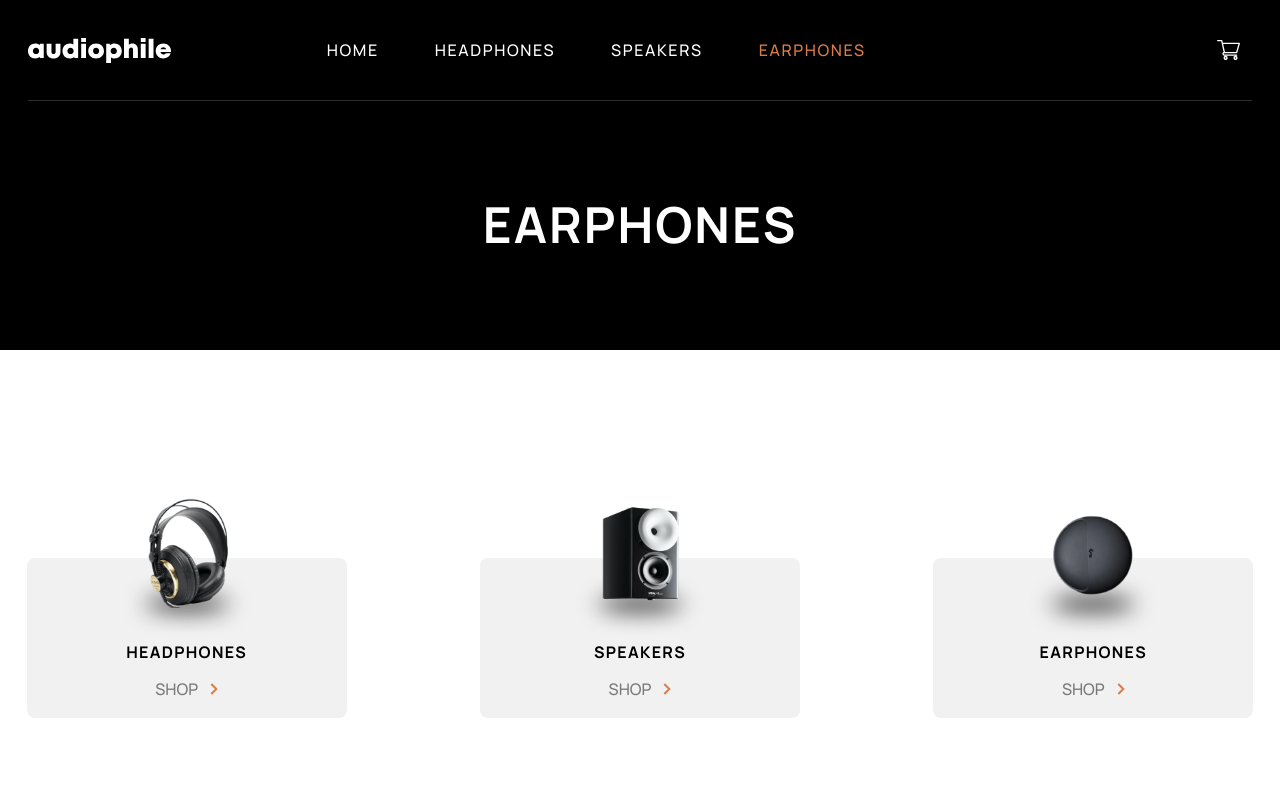
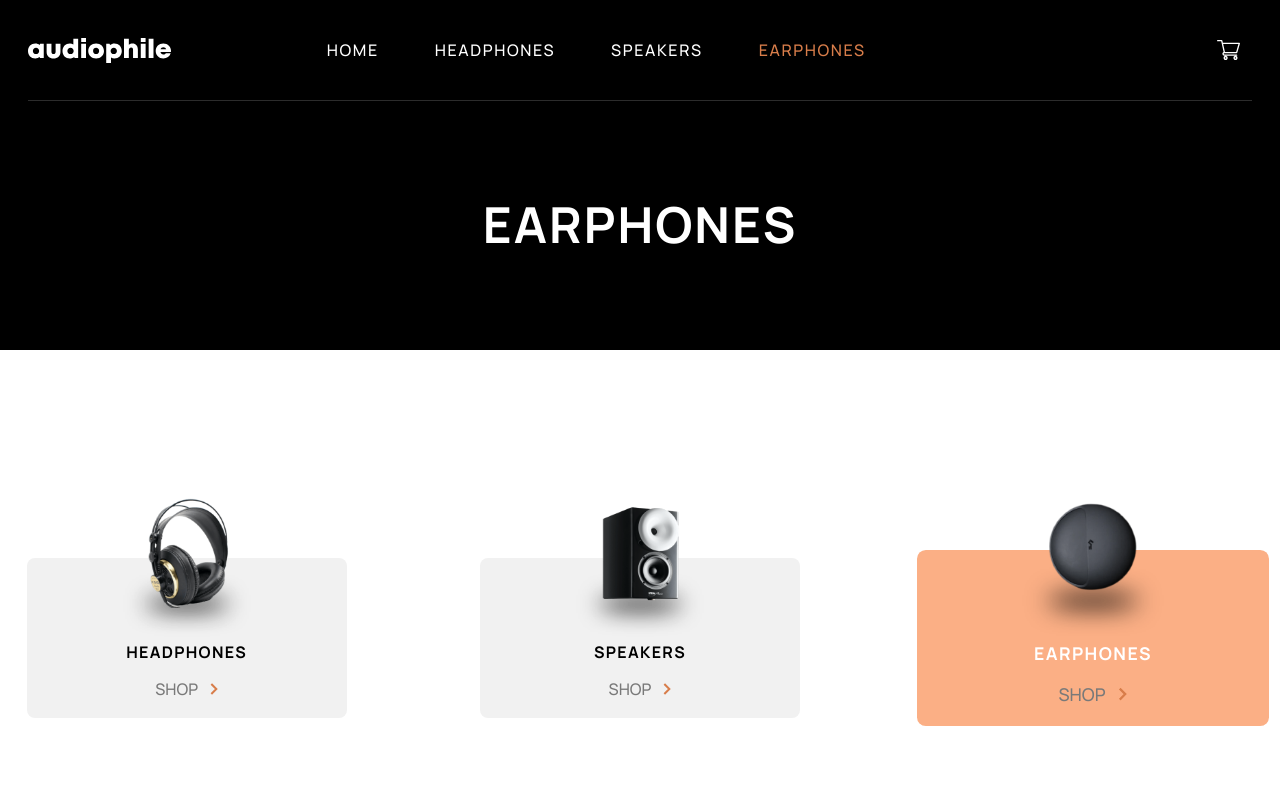
Before and after one commit to F4eNn/Audiophile, a Next.js app: page /category/earphones in a window 1280 px wide. Shown: the top 800 px of the page. Built offline with nearby package versions, Linux system fonts and the light colour scheme.

Commit message:
feat(navigation): create const navigation and track wchich path is active

```diff
--- a/src/components/Home/nav/Desktop.tsx
+++ b/src/components/Home/nav/Desktop.tsx
@@ -32,7 +32,7 @@ export const Desktop = ({ isScroll }: DesktopProps) => {
 					<Logo />
 				</span>
 				<ul className='-ml-[5%] flex items-center gap-7 text-sm font-[500] uppercase tracking-widest lg:-ml-[15%] lg:gap-10 lg:text-base'>
-					{desktopNav.map(([url, title]) => (
+					{desktopNav.map(([url, title,]) => (
 						<li
 							className={`desktopLink transition-colors duration-300 hover:text-primary ${
 								pathname === url ? 'text-primary' : ''
--- a/src/components/Home/nav/Nav.tsx
+++ b/src/components/Home/nav/Nav.tsx
@@ -1,5 +1,6 @@
 'use client'
 import React, { useEffect, useState } from 'react'
+import { usePathname } from 'next/navigation'
 
 import { MobileMenu } from './Mobile'
 import { Desktop } from './Desktop'
@@ -7,6 +8,8 @@ import { Desktop } from './Desktop'
 export const Nav = () => {
 	const [isOpen, setIsOpen] = useState(false)
 	const [isScroll, setIsScroll] = useState(false)
+	const pathname = usePathname()
+
 	const handleScroll = () => {
 		if (scrollY >= 101) {
 			setIsScroll(true)
@@ -18,6 +21,11 @@ export const Nav = () => {
 	useEffect(() => {
 		window.addEventListener('scroll', handleScroll)
 	}, [])
+
+
+	useEffect(() => {
+		setIsOpen(false)
+	}, [pathname])
 
 	return (
 		<nav
--- a/src/components/ui/CategoryItem.tsx
+++ b/src/components/ui/CategoryItem.tsx
@@ -1,15 +1,20 @@
-import Image from 'next/image'
-import Link from 'next/link'
-import React from 'react'
+'use client';
+import Image from 'next/image';
+import Link from 'next/link';
+import React from 'react';
+import { usePathname } from 'next/navigation';
 
-import ArrowRight from '../../../public/assets/icon-arrow-right.svg'
-import { ThumbnailProps } from '@/constants/thumbnails'
+import ArrowRight from '../../../public/assets/icon-arrow-right.svg';
+import { ThumbnailProps } from '@/constants/thumbnails';
 
-export const CategoryItem = ({ src, title }: ThumbnailProps) => {
+export const CategoryItem = ({ src, title, path }: ThumbnailProps) => {
+	const pathname = usePathname();
 	return (
 		<Link
-			href='/'
-			className=' group relative mx-auto h-40 w-full max-w-xs rounded-lg bg-rose pt-16 transition-transform duration-300 hover:scale-110'
+			href={path}
+			className={`group relative ${
+				pathname === path ? 'scale-110 bg-secondary text-white' : 'bg-rose'
+			}  mx-auto h-40 w-full max-w-xs rounded-lg  pt-16 transition-all duration-300 hover:scale-110`}
 		>
 			<Image
 				src={src}
@@ -19,9 +24,13 @@ export const CategoryItem = ({ src, title }: ThumbnailProps) => {
 				className='absolute bottom-[75px] left-1/2 -translate-x-1/2'
 			/>
 			<h3 className='mt-5 text-center text-H6 uppercase'>{title}</h3>
-			<span className='mt-3.5 flex items-center justify-center gap-3 font-[500] uppercase text-lightBrown transition-colors duration-300 group-hover:text-primary'>
+			<span
+				className={`${
+					pathname === path ? 'group-hover:text-white' : ''
+				} colors-300 mt-3.5 flex items-center justify-center gap-3 font-[500] uppercase text-lightBrown group-hover:text-primary`}
+			>
 				shop <ArrowRight />
 			</span>
 		</Link>
-	)
-}
+	);
+};
--- a/src/constants/navigation.ts
+++ b/src/constants/navigation.ts
@@ -1,6 +1,30 @@
+type navigationItem = {
+	path: string;
+	label: string;
+};
+
+export const navigationPaths = {
+	home: {
+		path: '/',
+		label: 'go to home',
+	},
+	headphones: {
+		path: '/category/headphones',
+		label: 'go to headphones',
+	},
+	speakers: {
+		path: '/category/speakers',
+		label: 'go to speakers',
+	},
+	earphones: {
+		path: '/category/earphones',
+		label: 'go to earphones',
+	},
+} as const satisfies Record<PropertyKey, navigationItem>;
+
 export const desktopNav = [
-	['/', 'home'],
-	['/category/headphones', 'headphones'],
-	['/category/speakers', 'speakers'],
-	['/category/earphones', 'earphones'],
-]
+	[navigationPaths.home.path, 'home'],
+	[navigationPaths.headphones.path, 'headphones'],
+	[navigationPaths.speakers.path, 'speakers'],
+	[navigationPaths.earphones.path, 'earphones'],
+];
--- a/src/constants/thumbnails.ts
+++ b/src/constants/thumbnails.ts
@@ -1,10 +1,17 @@
+import { navigationPaths } from './navigation';
+
 export type ThumbnailProps = {
-	src: string
-	title: string
-}
+	src: string;
+	title: string;
+	path: string;
+};
 
 export const thumbnails = [
-	{ src: '/assets/image-category-thumbnail-headphones.png', title: 'headphones' },
-	{ src: '/assets/image-category-thumbnail-speakers.png', title: 'speakers' },
-	{ src: '/assets/image-category-thumbnail-earphones.png', title: 'earphones' },
-] as const
+	{
+		src: '/assets/image-category-thumbnail-headphones.png',
+		title: 'headphones',
+		path: navigationPaths.headphones.path,
+	},
+	{ src: '/assets/image-category-thumbnail-speakers.png', title: 'speakers', path: navigationPaths.speakers.path },
+	{ src: '/assets/image-category-thumbnail-earphones.png', title: 'earphones', path: navigationPaths.earphones.path },
+] as const;
```
